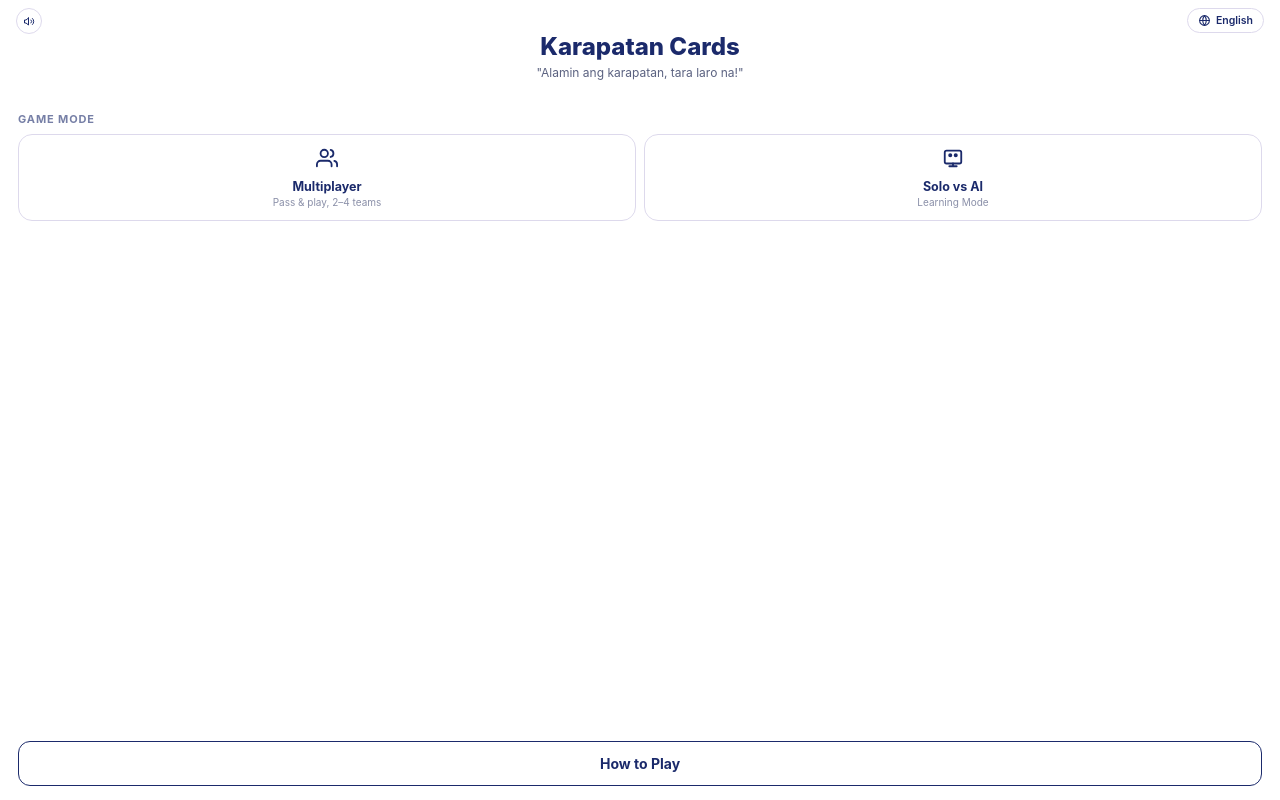
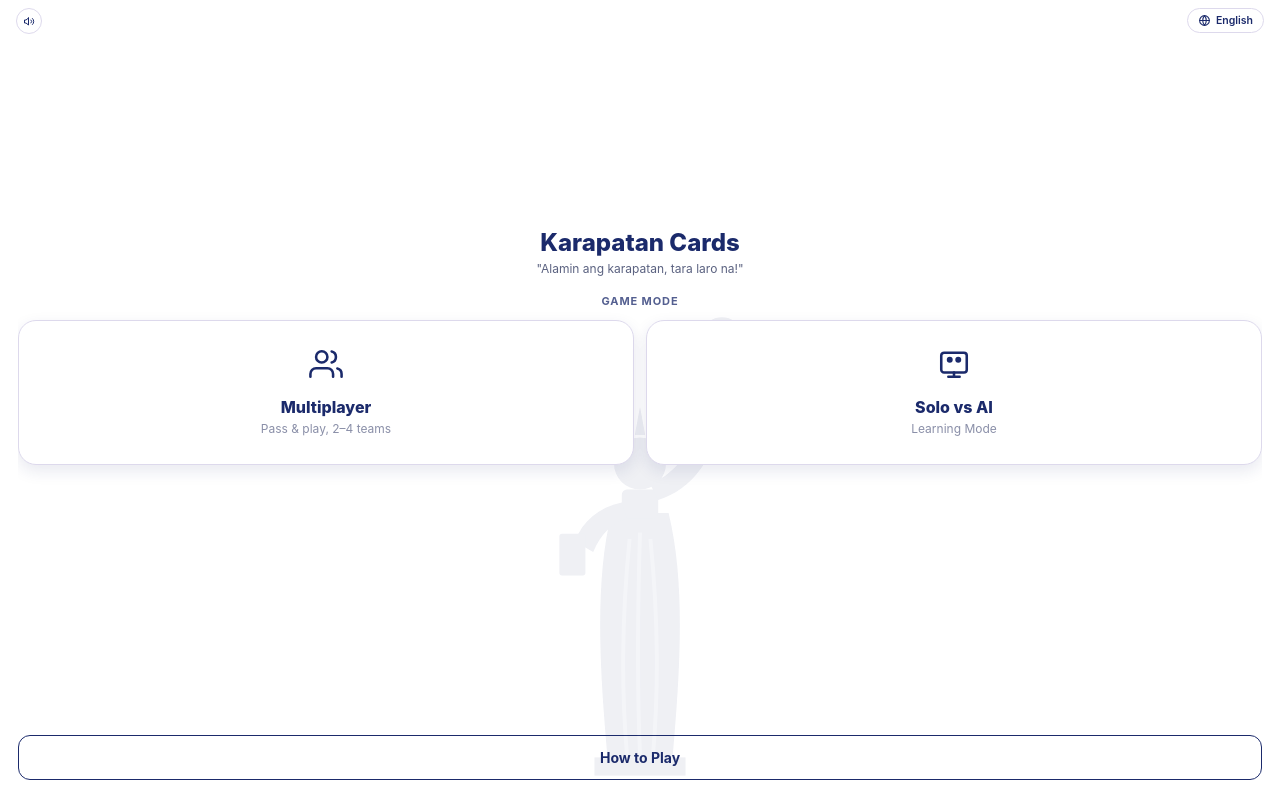
Before and after one commit to eanmarcelo4321-cpu/Karapatan-Cards, a website: page www/index.html in a window 1280 px wide. Drawn offline with Linux system fonts and the light colour scheme.

Commit message:
Redesign home screen: centered larger game-mode cards, subtle Statue of Liberty background

```diff
--- a/www/css/style.css
+++ b/www/css/style.css
@@ -123,6 +123,26 @@ body{
 .mode-card .mc-sub{ font-size:10px; color:#8A8FA8; margin-top:2px; }
 .mode-card.active{ border-color:var(--gold); background:#F1EBFC; box-shadow:0 0 0 2px rgba(217,164,65,0.25); }
 .mode-card:active{ transform:scale(0.97); }
+
+/* Home screen v2 — centered layout, larger cards, background silhouette */
+.home-body{ position:relative; overflow:hidden; }
+.home-bg-statue{
+  position:absolute; left:50%; bottom:0; transform:translateX(-50%);
+  width:260px; height:auto; opacity:0.07; pointer-events:none; z-index:0;
+}
+.home-hero{ position:relative; z-index:1; }
+.home-section-title{ text-align:center; margin:6px 0 12px; opacity:0.75; }
+.mode-grid-lg{ gap:12px; }
+.mode-card-lg{
+  padding:26px 14px; border-radius:18px;
+  box-shadow:0 6px 16px rgba(27,42,107,0.10);
+  transition:transform 0.14s ease, border-color 0.12s ease, box-shadow 0.14s ease;
+}
+.mode-card-lg:active{ transform:scale(0.96); }
+.mode-card-lg svg{ width:34px; height:34px; margin-bottom:12px; }
+.mode-card-lg .mc-title{ font-size:16px; font-weight:800; }
+.mode-card-lg .mc-sub{ font-size:12px; margin-top:4px; line-height:1.4; }
+.home-howto-btn{ margin-bottom:6px; }
 
 .lp-intro{
   display:flex; align-items:flex-start; gap:10px;
--- a/www/js/game.js
+++ b/www/js/game.js
@@ -159,29 +159,60 @@ function renderHome(){
   screenEl.innerHTML = `
     <button class="sound-chip" onclick="toggleSound()">${soundIcon}</button>
     <button class="lang-chip" onclick="openLangPicker()"><svg viewBox="0 0 24 24" fill="none" stroke="currentColor" stroke-width="2" stroke-linecap="round" stroke-linejoin="round"><circle cx="12" cy="12" r="9"/><path d="M3 12h18M12 3a14 14 0 0 1 0 18M12 3a14 14 0 0 0 0 18"/></svg>${langNames[currentLang]}</button>
-    <div class="screen-body">
+    <div class="screen-body home-body">
+      ${homeBackgroundSVG()}
+      <div class="grow" style="flex:0.8;"></div>
+      <div class="home-hero">
         <div class="home-logo rounded">Karapatan Cards</div>
         <div class="home-tagline">${t.tagline}</div>
 
-      <div class="section-title">${h.modeTitle}</div>
-      <div class="mode-grid">
-        <div class="mode-card" onclick="goto('multiplayerMenu')">
-          <svg viewBox="0 0 24 24" fill="none" stroke="var(--navy)" stroke-width="2" stroke-linecap="round" stroke-linejoin="round"><path d="M17 21v-2a4 4 0 0 0-4-4H5a4 4 0 0 0-4 4v2"/><circle cx="9" cy="7" r="4"/><path d="M23 21v-2a4 4 0 0 0-3-3.87M16 3.13a4 4 0 0 1 0 7.75"/></svg>
+        <div class="section-title home-section-title">${h.modeTitle}</div>
+        <div class="mode-grid mode-grid-lg">
+          <div class="mode-card mode-card-lg" onclick="goto('multiplayerMenu')">
+            <svg viewBox="0 0 24 24" fill="none" stroke="var(--navy)" stroke-width="1.8" stroke-linecap="round" stroke-linejoin="round"><path d="M17 21v-2a4 4 0 0 0-4-4H5a4 4 0 0 0-4 4v2"/><circle cx="9" cy="7" r="4"/><path d="M23 21v-2a4 4 0 0 0-3-3.87M16 3.13a4 4 0 0 1 0 7.75"/></svg>
             <div class="mc-title">${h.modeMultiplayer}</div>
             <div class="mc-sub">${h.modeMultiplayerSub}</div>
           </div>
-        <div class="mode-card" onclick="goto('soloSetup')">
-          <svg viewBox="0 0 24 24" fill="none" stroke="var(--navy)" stroke-width="2" stroke-linecap="round" stroke-linejoin="round"><rect x="3" y="4" width="18" height="14" rx="2"/><path d="M8 21h8M12 18v3"/><circle cx="9" cy="9" r="1.2" fill="var(--navy)"/><circle cx="15" cy="9" r="1.2" fill="var(--navy)"/></svg>
+          <div class="mode-card mode-card-lg" onclick="goto('soloSetup')">
+            <svg viewBox="0 0 24 24" fill="none" stroke="var(--navy)" stroke-width="1.8" stroke-linecap="round" stroke-linejoin="round"><rect x="3" y="4" width="18" height="14" rx="2"/><path d="M8 21h8M12 18v3"/><circle cx="9" cy="9" r="1.2" fill="var(--navy)"/><circle cx="15" cy="9" r="1.2" fill="var(--navy)"/></svg>
             <div class="mc-title">${h.modeSolo}</div>
             <div class="mc-sub">${h.modeSoloSub}</div>
           </div>
         </div>
-
-      <div class="grow"></div>
-      <button class="btn btn-outline" onclick="openHowTo()">${h.howToPlay}</button>
+      </div>
+      <div class="grow" style="flex:1.1;"></div>
+      <button class="btn btn-outline home-howto-btn" onclick="openHowTo()">${h.howToPlay}</button>
     </div>
   `;
   setControls('');
+}
+
+/* A subtle, elegant silhouette of the Statue of Liberty used as a
+   low-opacity background watermark on the home screen — deliberately
+   NOT the chibi mascot (that's reserved for the How to Play tutorial). */
+function homeBackgroundSVG(){
+  return `
+  <svg class="home-bg-statue" viewBox="0 0 200 400" preserveAspectRatio="xMidYMax meet" aria-hidden="true">
+    <g fill="var(--navy)">
+      <rect x="65" y="378" width="70" height="14"/>
+      <path d="M75 378 C68 300 66 240 78 190 L122 190 C134 240 132 300 125 378 Z"/>
+      <path d="M92 210 C86 270 86 330 90 376" stroke="var(--cream)" stroke-width="3" fill="none" opacity="0.35"/>
+      <path d="M108 210 C114 270 114 330 110 376" stroke="var(--cream)" stroke-width="3" fill="none" opacity="0.35"/>
+      <path d="M100 205 C98 270 98 330 100 376" stroke="var(--cream)" stroke-width="3" fill="none" opacity="0.35"/>
+      <rect x="86" y="172" width="28" height="22" rx="4"/>
+      <circle cx="100" cy="152" r="20"/>
+      <path d="M100 108 L104 130 L96 130 Z"/>
+      <path d="M78 116 L92 134 L82 138 Z"/>
+      <path d="M122 116 L108 134 L118 138 Z"/>
+      <path d="M62 132 L82 144 L74 150 Z"/>
+      <path d="M138 132 L118 144 L126 150 Z"/>
+      <path d="M86 182 C68 186 56 196 50 212 L64 220 C70 206 78 198 90 194 Z"/>
+      <rect x="38" y="206" width="20" height="32" rx="2"/>
+      <path d="M114 180 C140 172 158 148 164 112 L150 106 C144 138 130 158 108 168 Z"/>
+      <rect x="158" y="70" width="10" height="38"/>
+      <path d="M150 50 C150 36 176 36 176 50 C176 64 163 76 163 76 C163 76 150 64 150 50 Z"/>
+    </g>
+  </svg>`;
 }
 
 /* ================= MULTIPLAYER MENU (Pass & Play / Local Play) ================= */
```
Lines whose indentation alone changed are shown as unchanged.
